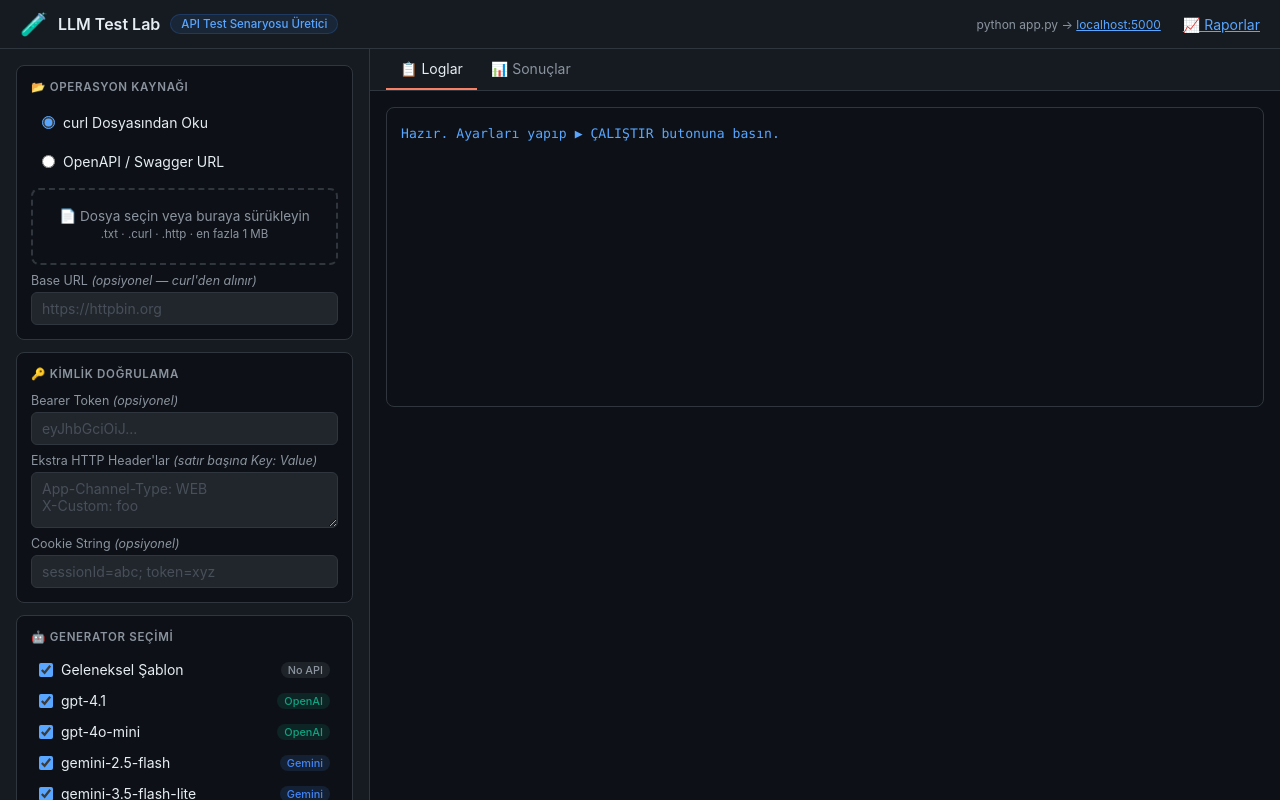
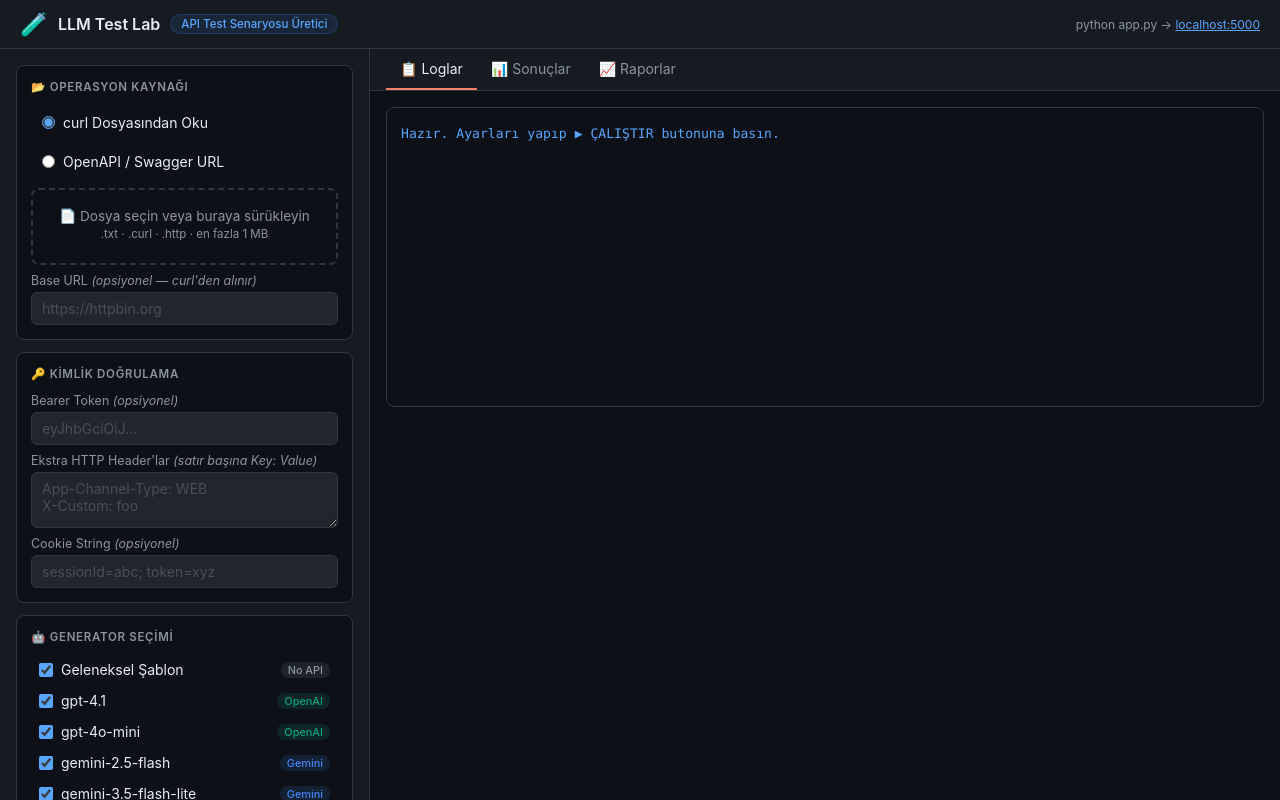
Before and after one commit to sercemgulmez/llm_test_lab, a Flask app: page / in a window 1280 px wide. Run offline with Flask 3, Linux system fonts and the light colour scheme.

Commit message:
feat(ui): Raporlar sekme butonu
Co-Authored-By: Claude Opus 5.5 <noreply@anthropic.com>

```diff
--- a/templates/index.html
+++ b/templates/index.html
@@ -458,7 +458,6 @@
   <h1>LLM Test Lab</h1>
   <span class="chip">API Test Senaryosu Üretici</span>
   <span class="header-hint">python app.py → <a href="http://localhost:5000" style="color:var(--blue)">localhost:5000</a></span>
-  <a href="/reports" style="color:var(--blue);margin-left:12px">📈 Raporlar</a>
 </header>
 
 <div class="layout">
@@ -601,6 +600,7 @@
     <div class="tabs">
       <button class="tab-btn active" onclick="switchTab('logs',this)">📋 Loglar</button>
       <button class="tab-btn" onclick="switchTab('results',this)">📊 Sonuçlar</button>
+      <a class="tab-btn" href="/reports" style="text-decoration:none">📈 Raporlar</a>
     </div>
 
     <!-- Logs -->
```
